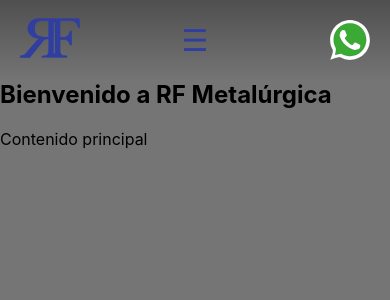
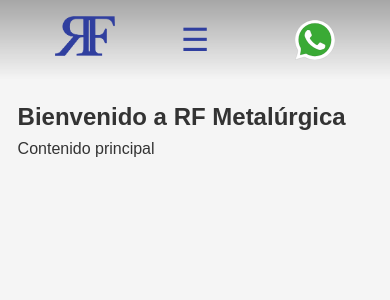
Before and after one commit to JoC204/rf-metalurgica, a React (Create React App) app: page / in a window 390 px wide. Shown: the top 300 px of the page. Built offline with nearby package versions, Linux system fonts and the light colour scheme.

Commit message:
Agrego estilos globales y adopto header para los diferentes mobiles

```diff
--- a/src/App.js
+++ b/src/App.js
@@ -1,5 +1,6 @@
 import React from "react";
 import { BrowserRouter as Router, Route, Routes } from "react-router-dom";
+import "./Styles/Global.css";
 import Header from "./components/Header";
 import Home from "./components/Home"; // Importamos el nuevo componente
 import About from "./components/About"; // Importamos el nuevo componente
--- /dev/null
+++ b/src/Styles/Global.css
@@ -0,0 +1,29 @@
+/* global.css */
+html {
+    box-sizing: border-box; /* Asegura que padding y border no afecten el tamaño del elemento */
+    font-size: 16px; /* Define el tamaño base para rem */
+    scroll-behavior: smooth; /* Para un scroll fluido */
+    margin: 0.1rem;
+  }
+
+  *, *::before, *::after {
+    box-sizing: inherit; /* Hereda el comportamiento de box-sizing */
+    margin: 0;
+    padding: 0;
+  }
+
+  body {
+    font-family: 'Arial', sans-serif; /* Estilo global de texto */
+    margin: 0;
+    padding: 0;
+    background-color: #f5f5f5; /* Fondo claro */
+    color: #333; /* Color del texto */
+    line-height: 1.6;
+    min-height: 100vh;
+  }
+
+  main {
+    padding: 16px;
+    max-width: 1200px;
+    margin: 0 auto;
+  }
--- a/src/Styles/Header.css
+++ b/src/Styles/Header.css
@@ -3,7 +3,7 @@
   align-items: center;
   justify-content: center;
   height: 80px;
-  gap: 250px;
+  gap: 180px;
   background-image: linear-gradient(
     to top,
     #00000000 0%,
@@ -36,7 +36,7 @@
   top: 50%; /* Centrado vertical */
   left: 50%; /* Centrado horizontal */
   transform: translate(-50%, -50%);
-  font-size: 30px;
+  font-size: 2rem;
   background: none;
   padding: 0;
   border: none;
--- a/src/Styles/NavBar.css
+++ b/src/Styles/NavBar.css
@@ -5,7 +5,7 @@
   position: fixed;
   top: -1rem;
   width: 100%;
-  height: 100vh;
+  height: 108vh;
   background-color: rgb(0, 0, 0);
   justify-content: space-evenly;
   align-items: center;
@@ -38,7 +38,7 @@
 @keyframes slideUp {
   from {
     opacity: 0;
-    transform: translateY(-30px);
+    transform: translateY(-100px);
   }
   to {
     opacity: 1;
```
